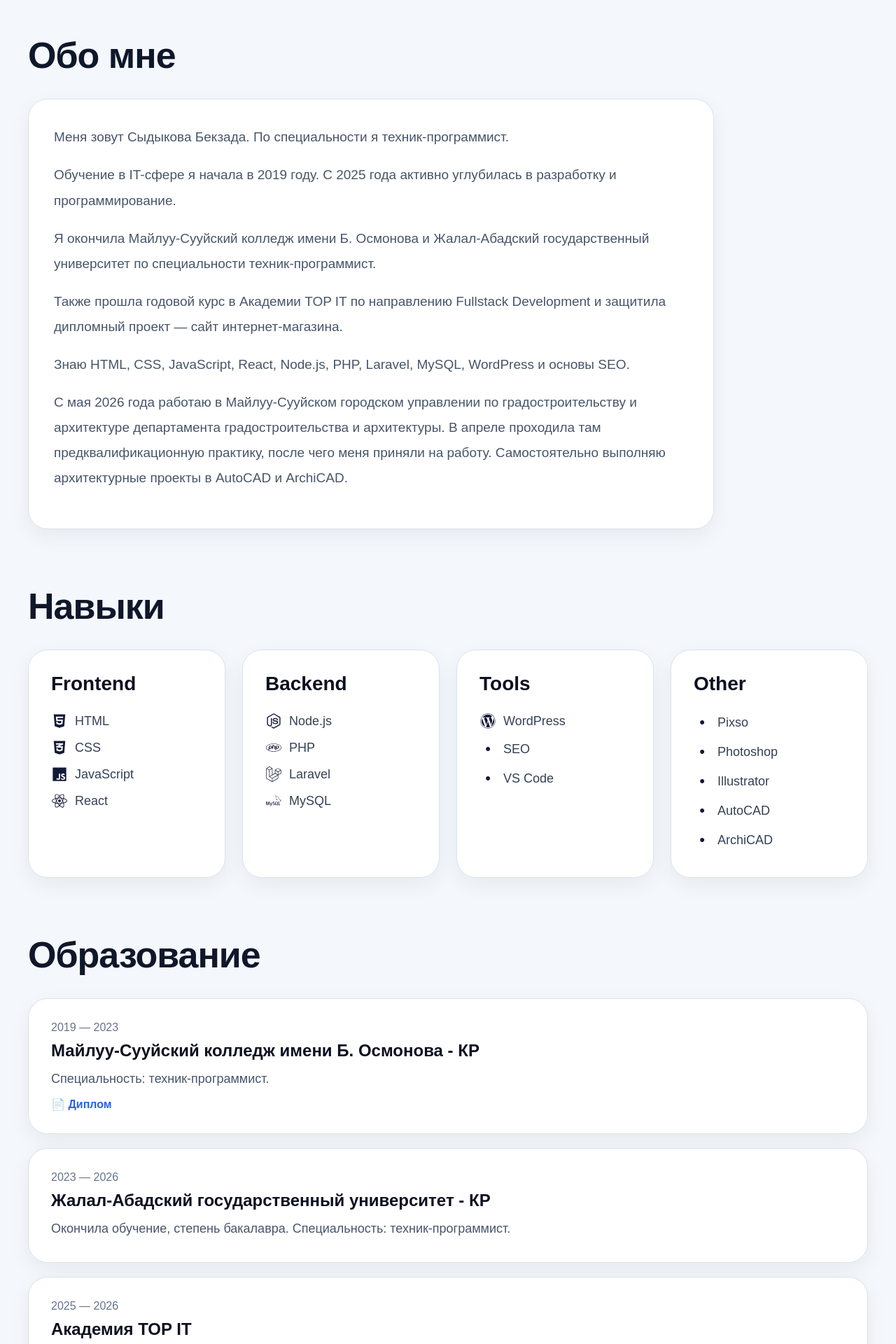
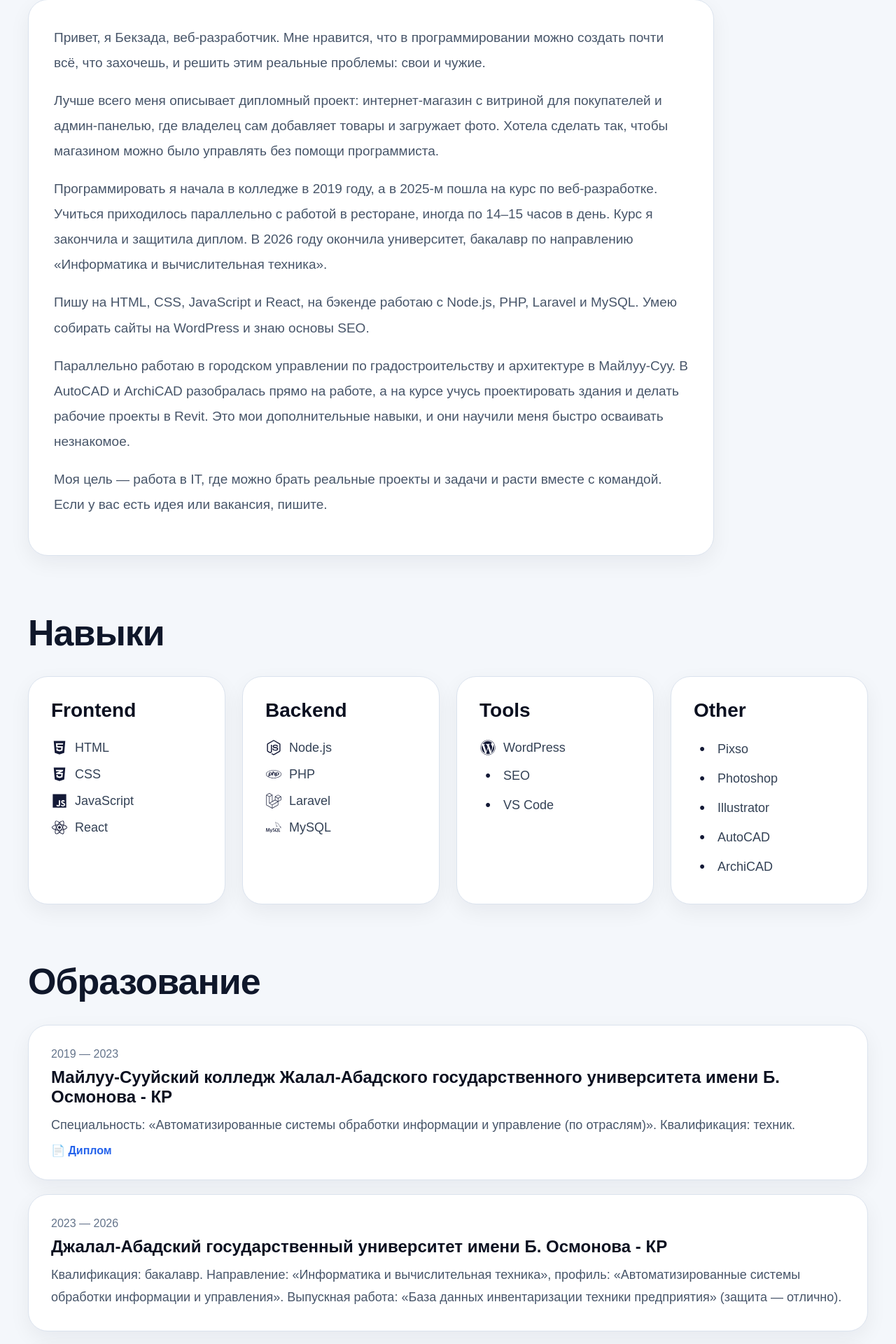
Before and after one commit to BekzadaS/portfolio, a React (Vite) app: page / in a window 1280 px wide. Shown: the part 578-2498 px from the top of the page at 70% size. Built offline with nearby package versions, Linux system fonts and the light colour scheme.

Commit message:
Новый текст

```diff
--- a/src/data/content.js
+++ b/src/data/content.js
@@ -2,8 +2,8 @@ export const content = {
     ru: {
         hero: {
             name: "Сыдыкова Бекзада",
-            role: "Fullstack-разработчик · Архитектурное проектирование",
-            text: "Работаю в сфере градостроительства и архитектуры, а также развиваюсь в веб-разработке: frontend и backend.",
+            role: "Web-разработчик",
+            text: "Хочу работать над настоящими проектами и решать настоящие задачи: делать сайты и веб-приложения, которыми пользуются люди.",
         },
         nav: {
             about: "Обо мне",
@@ -11,17 +11,17 @@ export const content = {
         about: {
             title: "Обо мне",
             text1:
-                "Меня зовут Сыдыкова Бекзада. По специальности я техник-программист.",
+                "Привет, я Бекзада, веб-разработчик. Мне нравится, что в программировании можно создать почти всё, что захочешь, и решить этим реальные проблемы: свои и чужие.",
             text2:
-                "Обучение в IT-сфере я начала в 2019 году. С 2025 года активно углубилась в разработку и программирование.",
+                "Лучше всего меня описывает дипломный проект: интернет-магазин с витриной для покупателей и админ-панелью, где владелец сам добавляет товары и загружает фото. Хотела сделать так, чтобы магазином можно было управлять без помощи программиста.",
             text3:
-                "Я окончила Майлуу-Сууйский колледж имени Б. Осмонова и Жалал-Абадский государственный университет по специальности техник-программист.",
+                "Программировать я начала в колледже в 2019 году, а в 2025-м пошла на курс по веб-разработке. Учиться приходилось параллельно с работой в ресторане, иногда по 14–15 часов в день. Курс я закончила и защитила диплом. В 2026 году окончила университет, бакалавр по направлению «Информатика и вычислительная техника».",
             text4:
-                "Также прошла годовой курс в Академии TOP IT по направлению Fullstack Development и защитила дипломный проект — сайт интернет-магазина.",
+                "Пишу на HTML, CSS, JavaScript и React, на бэкенде работаю с Node.js, PHP, Laravel и MySQL. Умею собирать сайты на WordPress и знаю основы SEO.",
             text5:
-                "Знаю HTML, CSS, JavaScript, React, Node.js, PHP, Laravel, MySQL, WordPress и основы SEO.",
+                "Параллельно работаю в городском управлении по градостроительству и архитектуре в Майлуу-Суу. В AutoCAD и ArchiCAD разобралась прямо на работе, а на курсе учусь проектировать здания и делать рабочие проекты в Revit. Это мои дополнительные навыки, и они научили меня быстро осваивать незнакомое.",
             text6:
-                "С мая 2026 года работаю в Майлуу-Сууйском городском управлении по градостроительству и архитектуре департамента градостроительства и архитектуры. В апреле проходила там предквалификационную практику, после чего меня приняли на работу. Самостоятельно выполняю архитектурные проекты в AutoCAD и ArchiCAD.",
+                "Моя цель — работа в IT, где можно брать реальные проекты и задачи и расти вместе с командой. Если у вас есть идея или вакансия, пишите.",
         },
 
         skills: {
@@ -37,20 +37,20 @@ export const content = {
             items: [
                 {
                     period: "2019 — 2023",
-                    place: "Майлуу-Сууйский колледж имени Б. Осмонова - КР",
-                    description: "Специальность: техник-программист.",
+                    place: "Майлуу-Сууйский колледж Жалал-Абадского государственного университета имени Б. Осмонова - КР",
+                    description: "Специальность: «Автоматизированные системы обработки информации и управление (по отраслям)». Квалификация: техник.",
                     diploma: "/college-diploma.pdf",
                 },
                 {
                     period: "2023 — 2026",
-                    place: "Жалал-Абадский государственный университет - КР",
-                    description: "Окончила обучение, степень бакалавра. Специальность: техник-программист.",
+                    place: "Джалал-Абадский государственный университет имени Б. Осмонова - КР",
+                    description: "Квалификация: бакалавр. Направление: «Информатика и вычислительная техника», профиль: «Автоматизированные системы обработки информации и управления». Выпускная работа: «База данных инвентаризации техники предприятия» (защита — отлично).",
                 },
                 {
                     period: "2025 — 2026",
-                    place: "Академия TOP IT",
-                    description: "Годовой курс по направлению Fullstack Development.",
-                    diploma: "/diploma.pdf",
+                    place: "Академия ТОП",
+                    description: "Курс «Разработка и продвижение Web-проектов» (21.01.2025 — 29.01.2026). Профессиональная переподготовка: диплом даёт право на ведение профессиональной деятельности в сфере «Web-разработка».",
+                    diploma: "/academy-diploma.pdf#page=3",
                 },
             ],
         },
@@ -62,7 +62,7 @@ export const content = {
                 {
                     place: "Майлуу-Сууйское городское управление по градостроительству и архитектуре департамента градостроительства и архитектуры",
                     description:
-                        "Май 2026 — настоящее время. Сотрудник единого окна, самостоятельно выполняю архитектурные проекты в AutoCAD и ArchiCAD. До этого, в апреле 2026 года, проходила здесь предквалификационную практику.",
+                        "Май 2026 — настоящее время. Сотрудник единого окна, помогаю с чертежами и выполняю архитектурные проекты в AutoCAD и ArchiCAD. До этого, в апреле 2026 года, проходила здесь предквалификационную практику.",
                 },
                 {
                     place: "Госрегистр",
```
Also changed, not shown: 1 other file (tests, documents, lock files or other folders).
